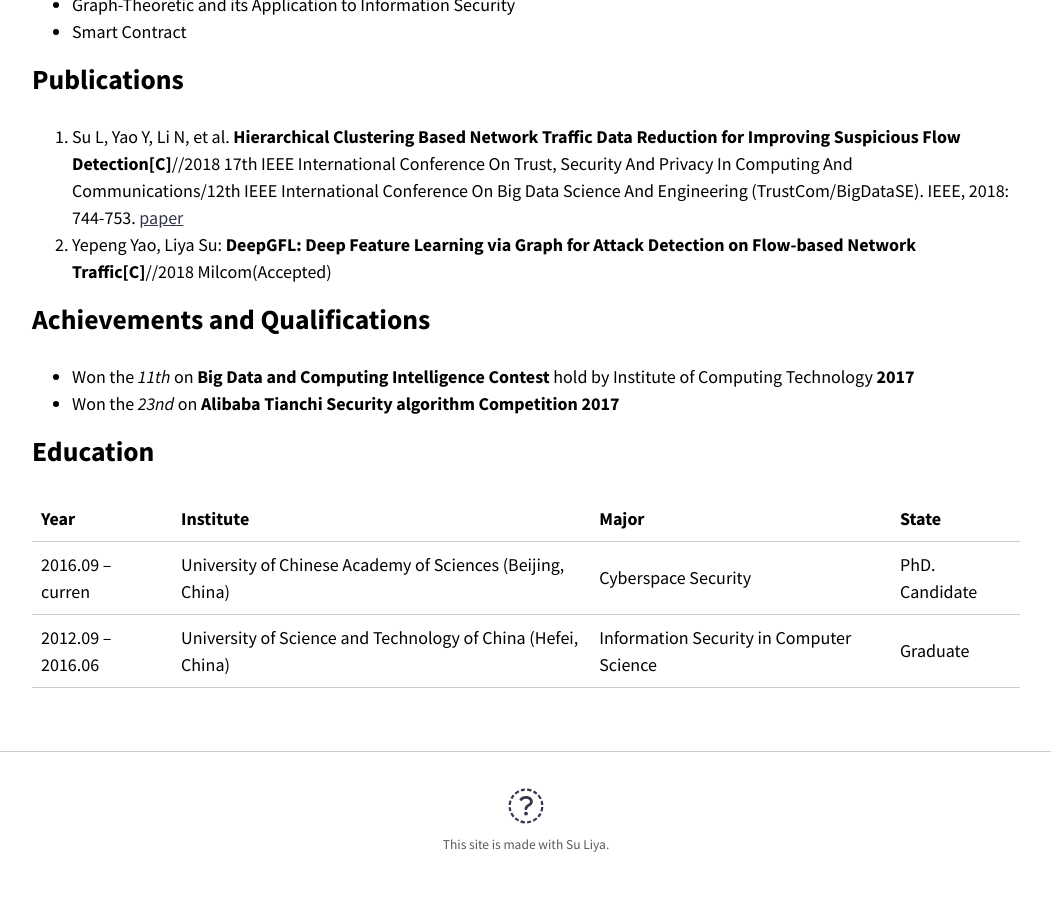
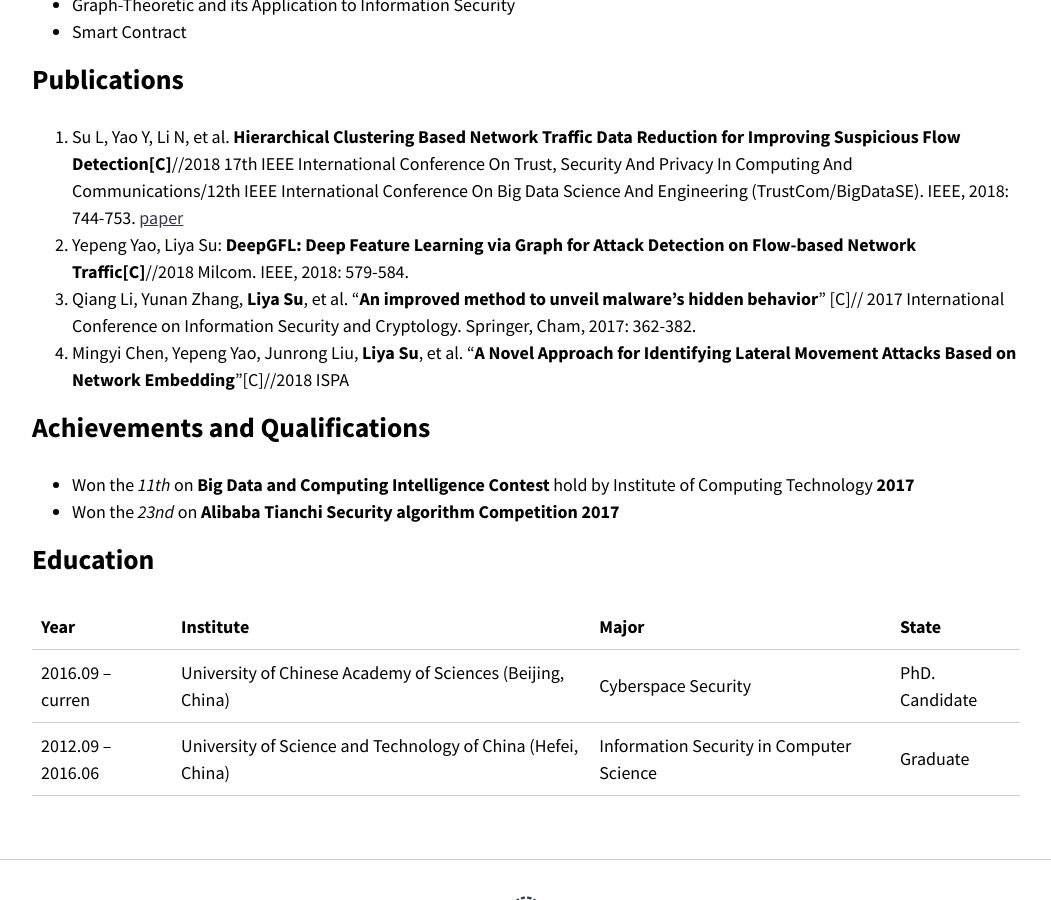
Before and after one commit to serea/serea_old.github.io, a Jekyll site: the page built from cv.md, in a window 1280 px wide and 900 px high, scrolled down 1110 px. Shown: the whole window, without its empty margins (114-1165 px from the left). Built offline with Jekyll 4.4.1, drawn with Linux system fonts in a browser that asks for light colours; nearby versions of some CDN libraries.

Commit message:
update cv

```diff
--- a/cv.md
+++ b/cv.md
@@ -25,7 +25,9 @@ Hi! I am a 3rd year student of Ph.D. candidate Cyberspace Security at University
 ## Publications
 
 1. Su L, Yao Y, Li N, et al. **Hierarchical Clustering Based Network Traffic Data Reduction for Improving Suspicious Flow Detection[C]**//2018 17th IEEE International Conference On Trust, Security And Privacy In Computing And Communications/12th IEEE International Conference On Big Data Science And Engineering (TrustCom/BigDataSE). IEEE, 2018: 744-753. [paper](https://ieeexplore.ieee.org/abstract/document/8455976/)
-2. Yepeng Yao, Liya Su: **DeepGFL: Deep Feature Learning via Graph for Attack Detection on Flow-based Network Traffic[C]**//2018 Milcom(Accepted)
+2. Yepeng Yao, Liya Su: **DeepGFL: Deep Feature Learning via Graph for Attack Detection on Flow-based Network Traffic[C]**//2018 Milcom. IEEE, 2018: 579-584.
+3. Qiang Li, Yunan Zhang, **Liya Su**, et al. “**An improved method to unveil malware's hidden behavior**” [C]// 2017 International Conference on Information Security and Cryptology. Springer, Cham, 2017: 362-382.
+4. Mingyi Chen, Yepeng Yao, Junrong Liu, **Liya Su**, et al. “**A Novel Approach for Identifying Lateral Movement Attacks Based on Network Embedding**”[C]//2018 ISPA
 
 ## Achievements and Qualifications
 
```
